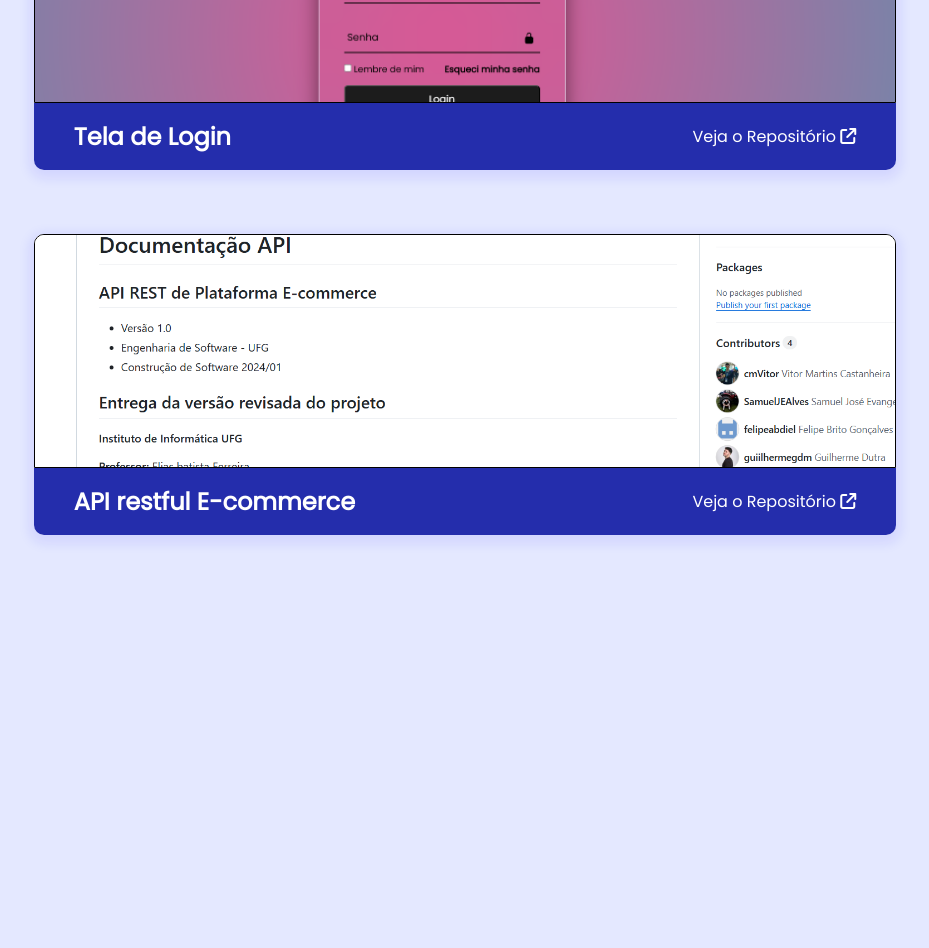
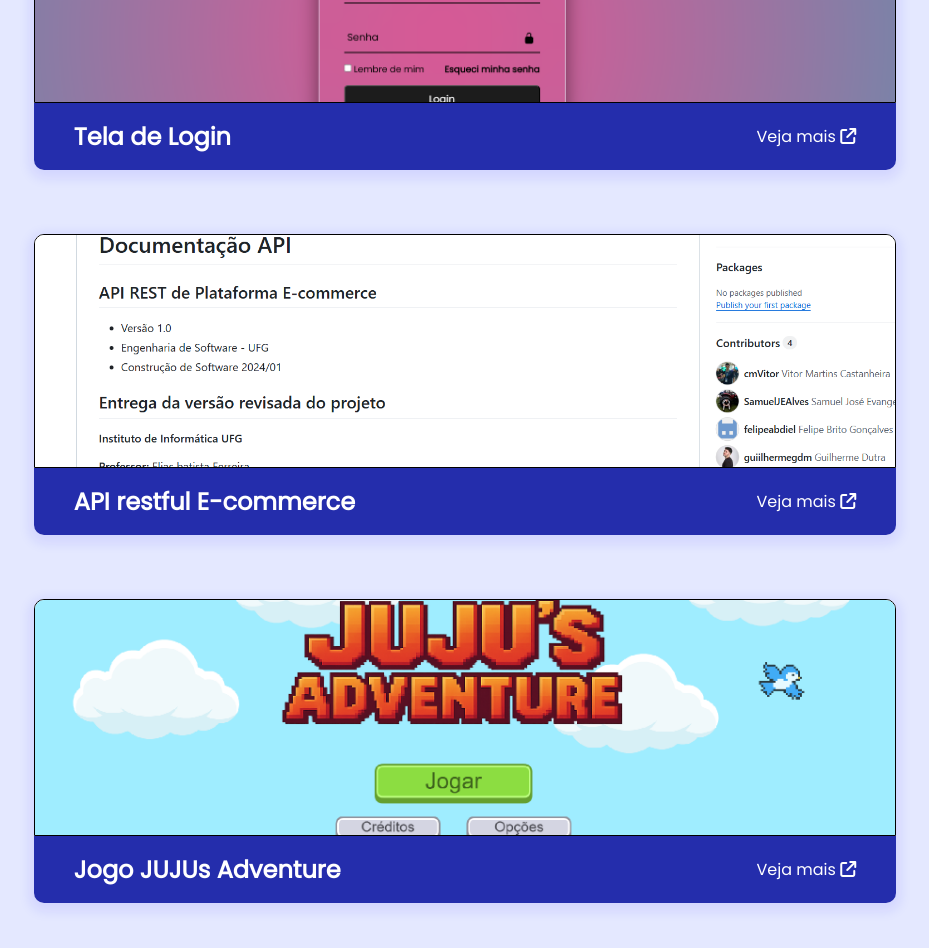
Before and after one commit to cmVitor/Portifolio, a React (Vite) app in the folder vite-project/: page /projetos in a window 1280 px wide. Shown: the part 1460-2408 px from the top of the page, without its empty margins (175-1104 px from the left). Before the commit the page ends 2083 px from the top, so only its background shows below. Built offline with nearby package versions, Linux system fonts and the light colour scheme.

Commit message:
Add project7 image and update Projects page with new ProjectCard

```diff
--- a/vite-project/src/components/ProjectCard.jsx
+++ b/vite-project/src/components/ProjectCard.jsx
@@ -6,7 +6,7 @@ const ProjectCard = ({projectImg, projectName, projectLink}) => {
             <img className='project-img' src={projectImg} alt="imagem do projeto" />
             <div  className="project-description">
                 <h2>{projectName}</h2>
-                <p>Veja o Repositório <i class="fa-solid fa-arrow-up-right-from-square"></i></p>
+                <p>Veja mais  <i class="fa-solid fa-arrow-up-right-from-square"></i></p>
             </div>
 
 
--- a/vite-project/src/pages/Projects.jsx
+++ b/vite-project/src/pages/Projects.jsx
@@ -7,6 +7,7 @@ import project3Img from '../assets/project3.png'
 import project4Img from '../assets/project4.png'
 import project5Img from '../assets/project5.png'
 import project6Img from '../assets/project6.png'
+import project7Img from '../assets/project7.png'
 
 const Projects = () => {
   return (
@@ -39,6 +40,11 @@ const Projects = () => {
           projectImg={project5Img}
           projectLink="https://github.com/cmVitor/API-REST-Ecommerce"
         />
+        <ProjectCard
+          projectName="Jogo JUJUs Adventure"
+          projectImg={project7Img}
+          projectLink="https://gd.games/grupo_ux/juju-s-adventure"
+        />
 
     </section>
   )
```
Also changed, not shown: vite-project/src/assets/project7.png (added).
